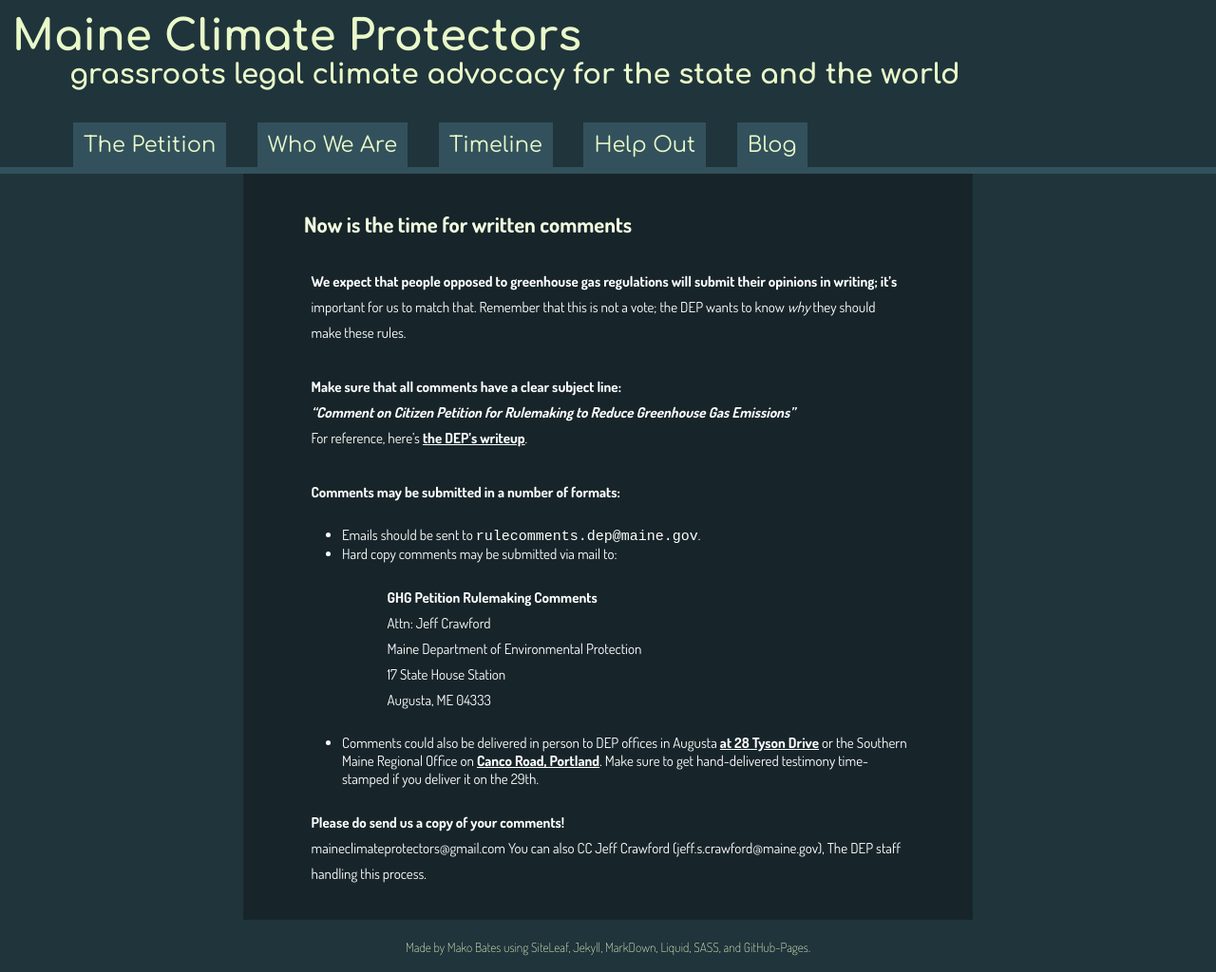
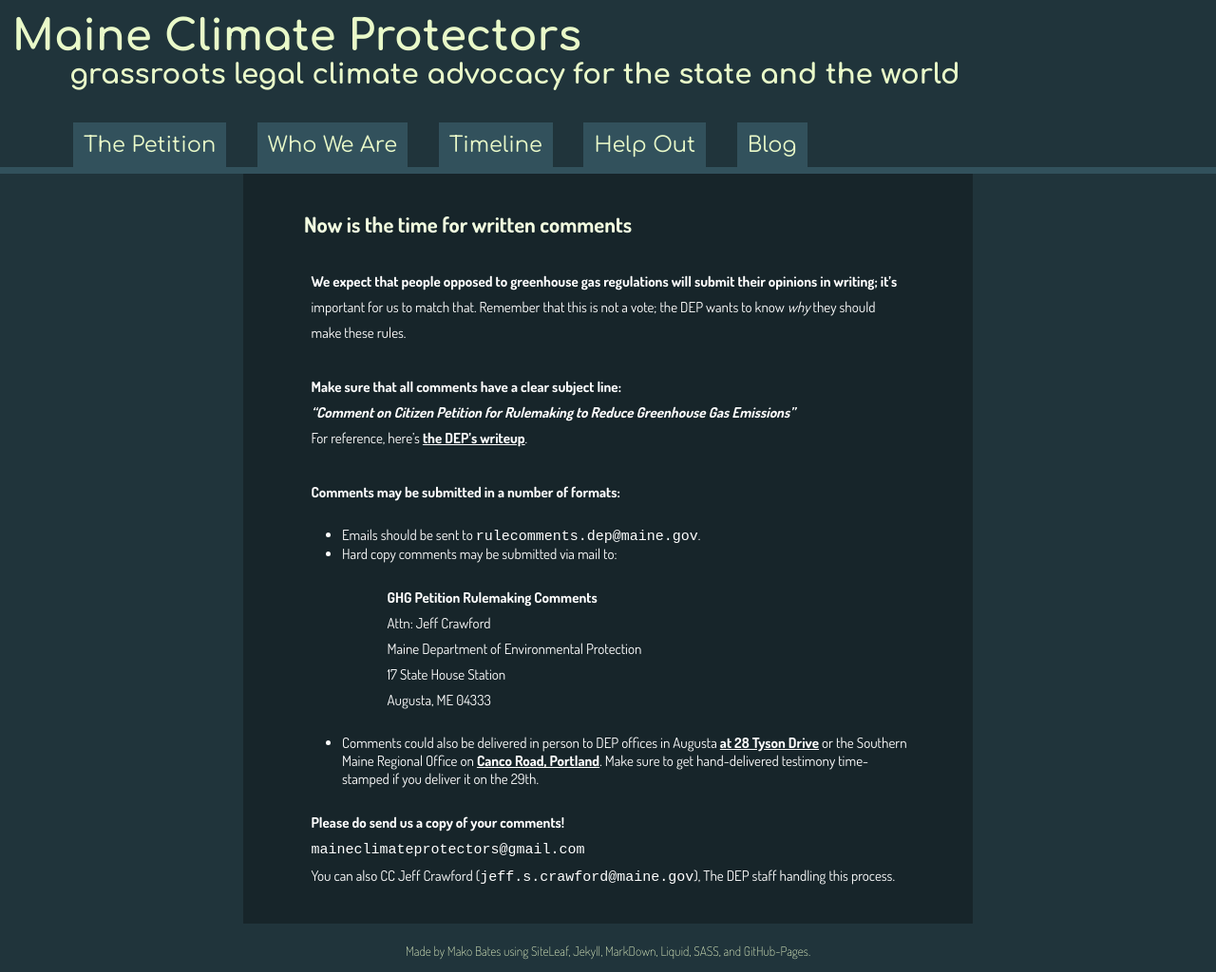
Before and after one commit to ShapeOfMatter/maine-climate-protectors, a Jekyll site: the page built from _posts/2018-05-18-now-is-the-time-for-written-comments.markdown, in a window 1280 px wide. Shown: the whole page at 95% size. Built offline with Jekyll 4.4.1, drawn with Linux system fonts in a browser that asks for light colours.

Commit message:
Updated Now Is The Time For Written Comments

```diff
--- a/_posts/2018-05-18-now-is-the-time-for-written-comments.markdown
+++ b/_posts/2018-05-18-now-is-the-time-for-written-comments.markdown
@@ -20,5 +20,5 @@ Comments may be submitted in a number of formats:
 * Comments could also be delivered in person to DEP offices in Augusta [at 28 Tyson Drive](http://www.maine.gov/dep/contact/cmro.html "Map to the DEP office") or the Southern Maine Regional Office on [Canco Road, Portland](http://www.maine.gov/dep/contact/smro.html "Map to the DEP office in Portland"). Make sure to get hand-delivered testimony time-stamped if you deliver it on the 29th.
 
 Please do send us a copy of your comments!
-{{ site.contact_email }}
-You can also CC Jeff Crawford (jeff.s.crawford@maine.gov), The DEP staff handling this process.
+`{{ site.contact_email }}`
+You can also CC Jeff Crawford (`jeff.s.crawford@maine.gov`), The DEP staff handling this process.
```
